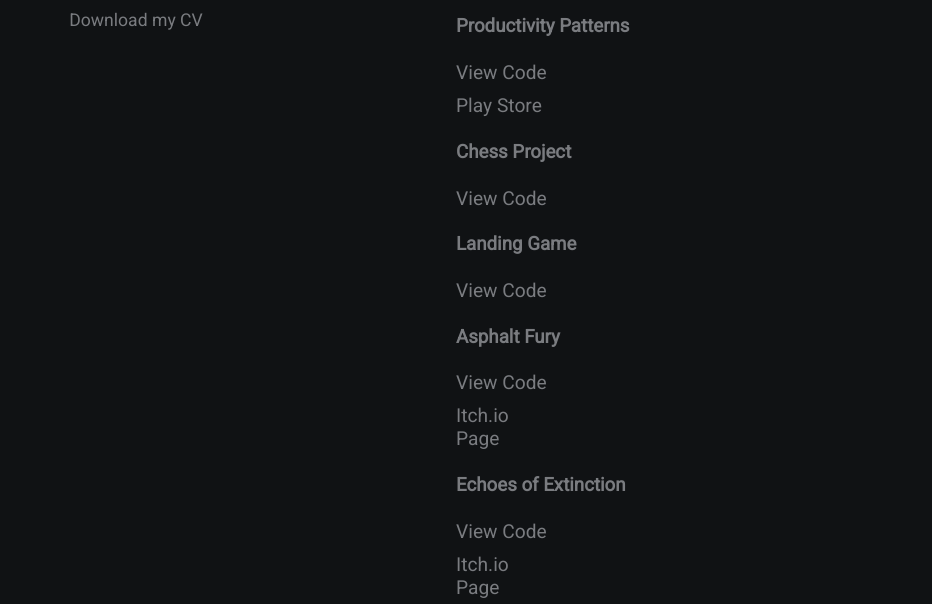
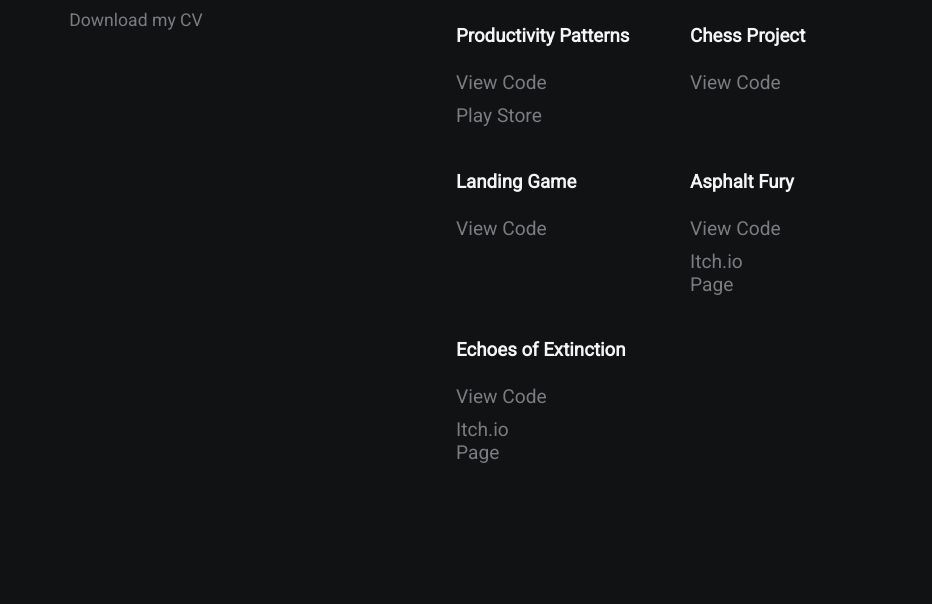
Before and after one commit to Ivan-Romo/CV, a plain HTML site: page index.html in a window 1280 px wide. Shown: the part 731-1335 px from the top of the page, without its empty margins (184-1116 px from the left). After the commit the page ends 1200 px from the top, so only its background shows below. Drawn offline with Linux system fonts and the light colour scheme.

Commit message:
Update style.css

```diff
--- a/style.css
+++ b/style.css
@@ -4,6 +4,12 @@
 .grid-2{
     display: grid;
     grid-template-columns: repeat(2,1fr);
+}
+
+.projects-grid {
+    display: grid;
+    grid-template-columns: repeat(2, 1fr);
+    gap: 20px;
 }
 
 body{
@@ -87,7 +93,7 @@ a{
     padding-left: 10px;
 }
 
-/* media queres */
+
 @media(max-width:780px){
     .grid-2{
         grid-template-columns: 1fr;
@@ -102,3 +108,16 @@ a{
         padding-top: 2rem;
     }
 }
+
+h3{
+    color:whitesmoke
+}
+
+h3{
+    color:whitesmoke !important;
+}
+
+.project-info{
+    display: flex;
+    flex-direction: column;
+}
```
